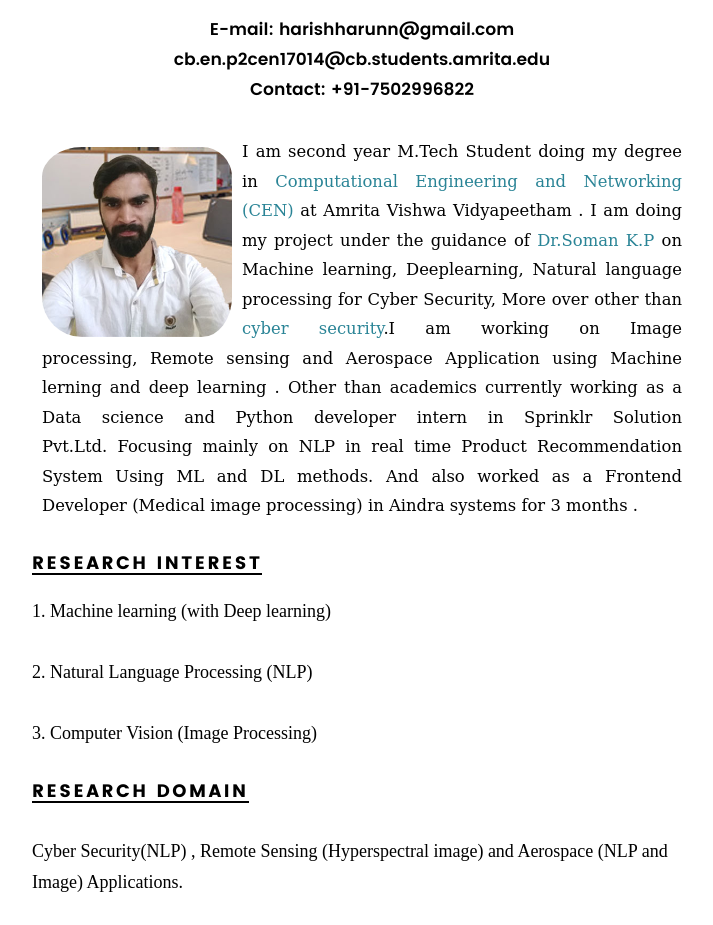
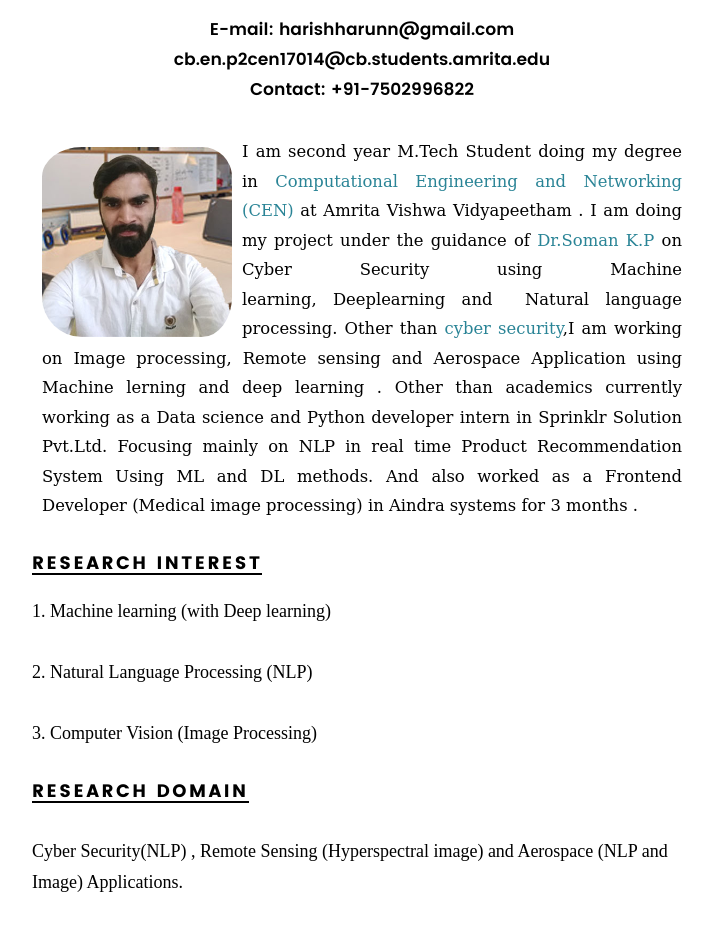
Before and after one commit to mhbharun/mhbharunqw.github.io, a plain HTML site: page index.html in a window 1280 px wide. Shown: the part 1100-2025 px from the top of the page, without its empty margins (278-991 px from the left). Drawn offline with Linux system fonts and the light colour scheme; files whose address does not match are found by name.

Commit message:
Update index.html

```diff
--- a/index.html
+++ b/index.html
@@ -130,7 +130,7 @@
 
    				<img src="images/profile.jpg" alt="Profile Picture">
 
-   				<p class="lead" style="font-size: 16.4px;color: black">I am second year M.Tech Student doing my degree in <a href="https://vinayakumarr.github.io/ComputationalThinking-Lab-at-CEN/" target="_blank" style="color:#2a8496">Computational Engineering and Networking  (CEN)</a> at Amrita Vishwa Vidyapeetham .&nbsp;I am doing my project under the guidance of <a href="http://nlp.amrita.edu/somankp/" target="_blank" style="color:#2a8496">Dr.Soman K.P</a> on Machine learning,&nbsp;Deeplearning,&nbsp;Natural language processing for Cyber Security,&nbsp;More over other than <a href="https://vinayakumarr.github.io/Cybersecurity-Lab-at-CEN/" target="_blank" style="color:#2a8496">cyber security</a>.I am working on Image processing,&nbsp;Remote sensing and Aerospace Application using Machine lerning and deep learning .&nbsp;Other than academics currently working as a Data science and Python developer intern in Sprinklr Solution Pvt.Ltd.&nbsp;Focusing mainly on NLP in real time Product Recommendation System Using ML and DL methods. And also worked as a Frontend Developer (Medical image processing) in   Aindra systems for 3 months .</p>
+   				<p class="lead" style="font-size: 16.4px;color: black">I am second year M.Tech Student doing my degree in <a href="https://vinayakumarr.github.io/ComputationalThinking-Lab-at-CEN/" target="_blank" style="color:#2a8496">Computational Engineering and Networking  (CEN)</a> at Amrita Vishwa Vidyapeetham .&nbsp;I am doing my project under the guidance of <a href="http://nlp.amrita.edu/somankp/" target="_blank" style="color:#2a8496">Dr.Soman K.P</a> on Cyber Security using Machine learning,&nbsp;Deeplearning and &nbsp;Natural language processing.&nbsp;Other than <a href="https://vinayakumarr.github.io/Cybersecurity-Lab-at-CEN/" target="_blank" style="color:#2a8496">cyber security</a>,I am working on Image processing,&nbsp;Remote sensing and Aerospace Application using Machine lerning and deep learning .&nbsp;Other than academics currently working as a Data science and Python developer intern in Sprinklr Solution Pvt.Ltd.&nbsp;Focusing mainly on NLP in real time Product Recommendation System Using ML and DL methods. And also worked as a Frontend Developer (Medical image processing) in   Aindra systems for 3 months .</p>
 
 
    		</div>
```
